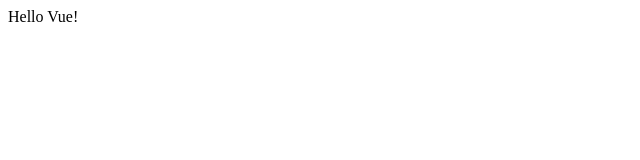
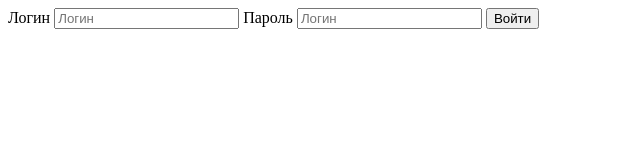
Before and after one commit to fc-testzone/frontend, a plain HTML site: page index.html in a window 1280 px wide. Shown: the whole page, without its empty margins (0-640 px from the left). Drawn offline with nearby package versions, Linux system fonts and the light colour scheme.

Commit message:
Add inputs

```diff
--- a/index.html
+++ b/index.html
@@ -1,24 +1,44 @@
 <!DOCTYPE html>
 <html>
     <head>
+        <meta charset="utf-8">
         <title>My first Vue app</title>
         <script src="https://unpkg.com/vue"></script>
         <script src="https://unpkg.com/axios/dist/axios.min.js"></script>
     </head>
     <body>
         <div id="app">
-            {{ message }}
+            <div class="login-form">
+                <label>
+                    Логин
+                    <input v-model="login" placeholder="Логин" />
+                </label>
+                <label>
+                    Пароль
+                    <input v-model="pass" placeholder="Логин" />
+                </label>
+
+                <button @click="loginSubmit">
+                    Войти
+                </button>
+            </div>
+
         </div>
+
         <script>
             var app = new Vue({
                 el: '#app',
                 data: {
-                    message: 'Hello Vue!'
+                    login: '',
+                    pass: ''
                 },
-                async created() {
-                    const { data } = await axios.get('https://localhost:8080');
-
-                    console.log(data);
+                methods: {
+                    async loginSubmit() {
+                        const { data } = await axios.post('https://localhost:9090/register', {
+                            login: this.login,
+                            pass: this.pass
+                        })
+                    }
                 }
             })
         </script>
```
Also changed, not shown: index.js (added, +9 -0 lines), 1 other file.
